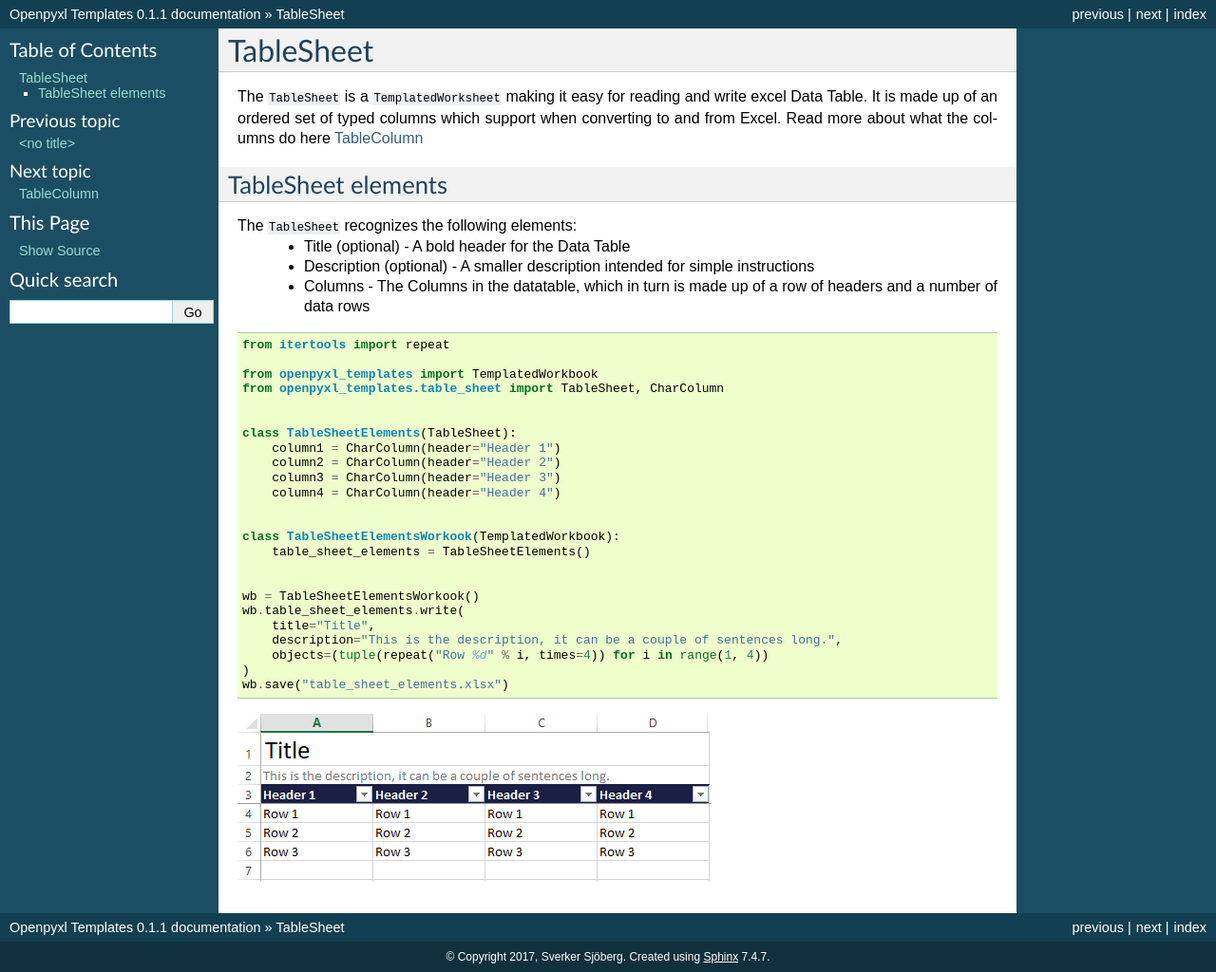
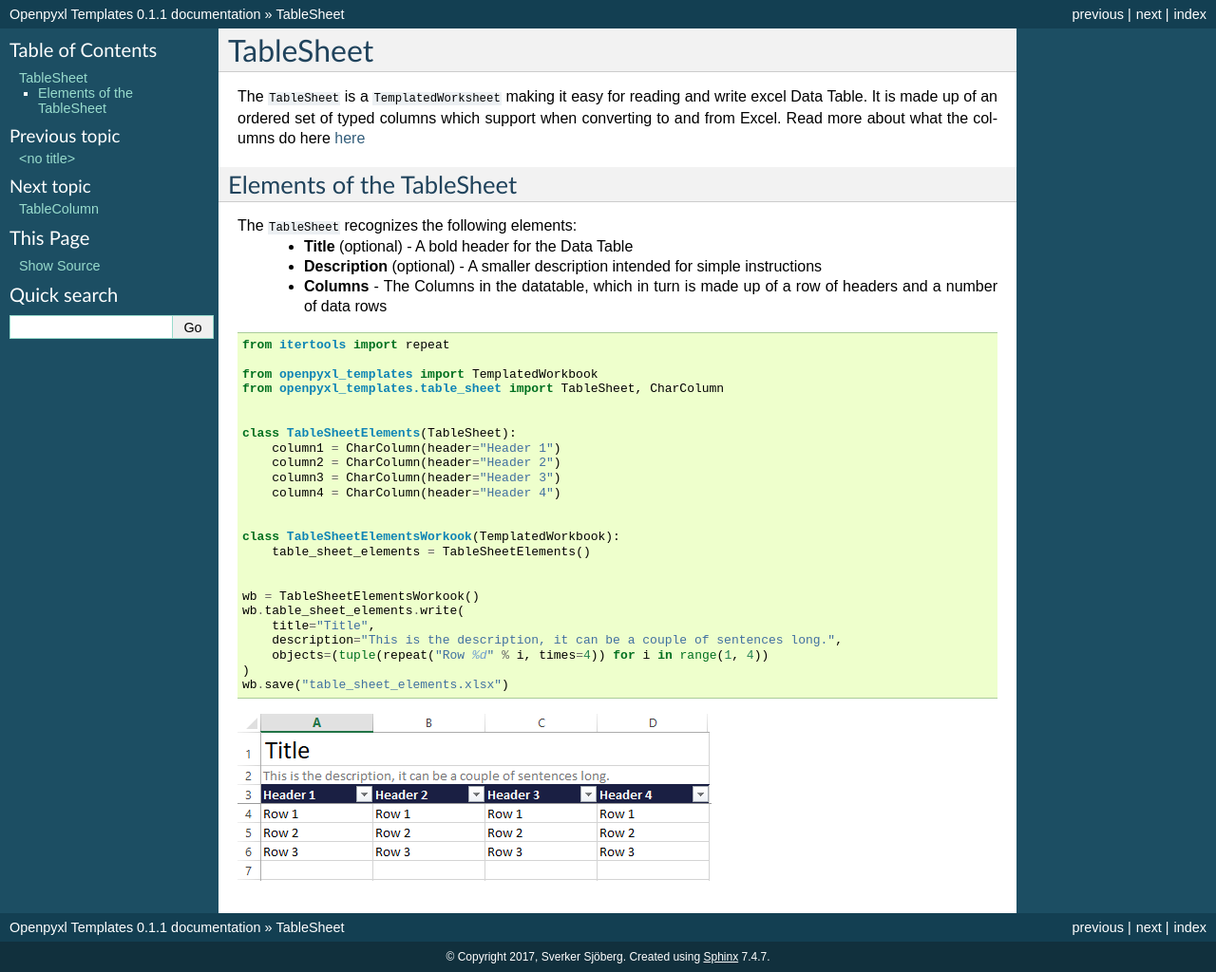
Before and after one commit to SverkerSbrg/openpyxl-templates, a Sphinx documentation site: the page built from docs/table_sheet/table_sheet.rst, in a window 1280 px wide. Shown: the whole page at 95% size. Built offline with Sphinx 7.4.7, drawn with Linux system fonts in a browser that asks for light colours; pages that are not in the unit, such as notebooks, are missing from menus.

Commit message:
Docs update

```diff
--- a/docs/table_sheet/table_sheet.rst
+++ b/docs/table_sheet/table_sheet.rst
@@ -1,16 +1,16 @@
 ==========
 TableSheet
 ==========
-The ``TableSheet`` is a ``TemplatedWorksheet`` making it easy for reading and write excel Data Table. It is made up of an ordered set of typed columns which support when converting to and from Excel. Read more about what the columns do here :ref:`table_sheet_columns`
+The ``TableSheet`` is a ``TemplatedWorksheet`` making it easy for reading and write excel Data Table. It is made up of an ordered set of typed columns which support when converting to and from Excel. Read more about what the columns do here :ref:`here <table_sheet_columns>`
 
 
-TableSheet elements
--------------------
+Elements of the TableSheet
+--------------------------
 
 The ``TableSheet`` recognizes the following elements:
- * Title (optional) - A bold header for the Data Table
- * Description (optional) - A smaller description intended for simple instructions
- * Columns - The Columns in the datatable, which in turn is made up of a row of headers and a number of data rows
+ * **Title** (optional) - A bold header for the Data Table
+ * **Description** (optional) - A smaller description intended for simple instructions
+ * **Columns** - The Columns in the datatable, which in turn is made up of a row of headers and a number of data rows
 
 .. literalinclude:: ../examples/table_sheet_elements.py
 
```
